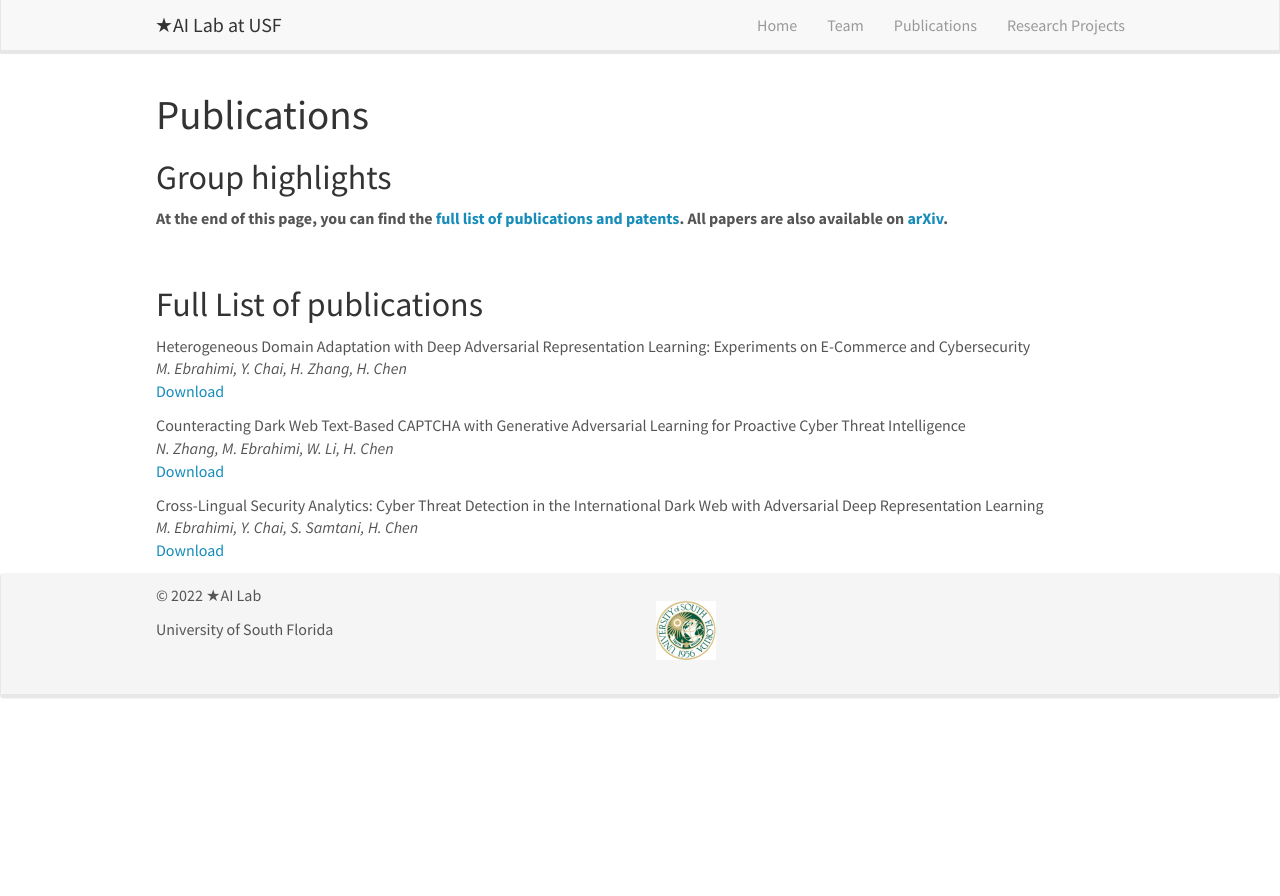
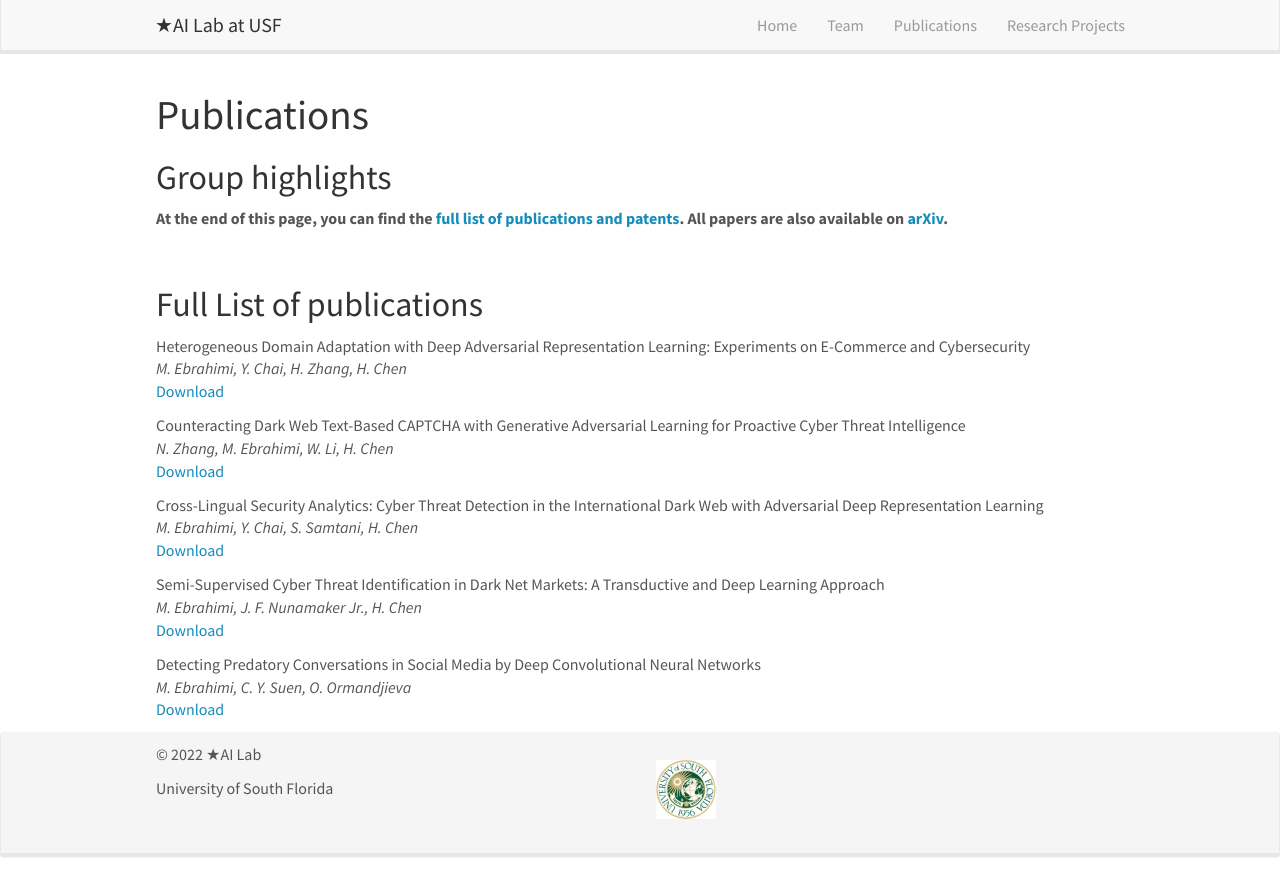
Before and after one commit to star-ailab/star-ailab.github.io, a Jekyll site: the page built from _pages/publications.md, in a window 1280 px wide. Shown: the top 896 px of the page. Built offline with Jekyll 4.4.1, drawn with Linux system fonts in a browser that asks for light colours; nearby versions of some CDN libraries.

Commit message:
Update publist.yml

```diff
--- a/_data/publist.yml
+++ b/_data/publist.yml
@@ -25,3 +25,23 @@
     display: Download
   highlight: 0
   news2:
+
+- title: "Semi-Supervised Cyber Threat Identification in Dark Net Markets: A Transductive and Deep Learning Approach"
+  image:
+  description: JMIS, Taylor and Francis, 2020
+  authors: M. Ebrahimi, J. F. Nunamaker Jr., H. Chen
+  link:
+    url: https://www.tandfonline.com/doi/full/10.1080/07421222.2020.1790186
+    display: Download
+  highlight: 0
+  news2:
+
+- title: "Detecting Predatory Conversations in Social Media by Deep Convolutional Neural Networks"
+  image:
+  description: Digital Investigation, Elsevier, 2016
+  authors: M. Ebrahimi, C. Y. Suen, O. Ormandjieva
+  link:
+    url: https://www.sciencedirect.com/science/article/pii/S1742287616300731
+    display: Download
+  highlight: 0
+  news2:
```
